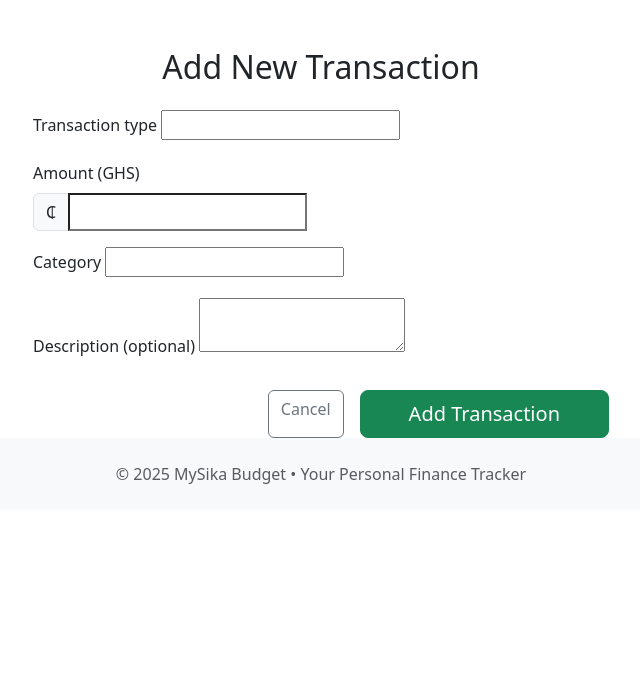
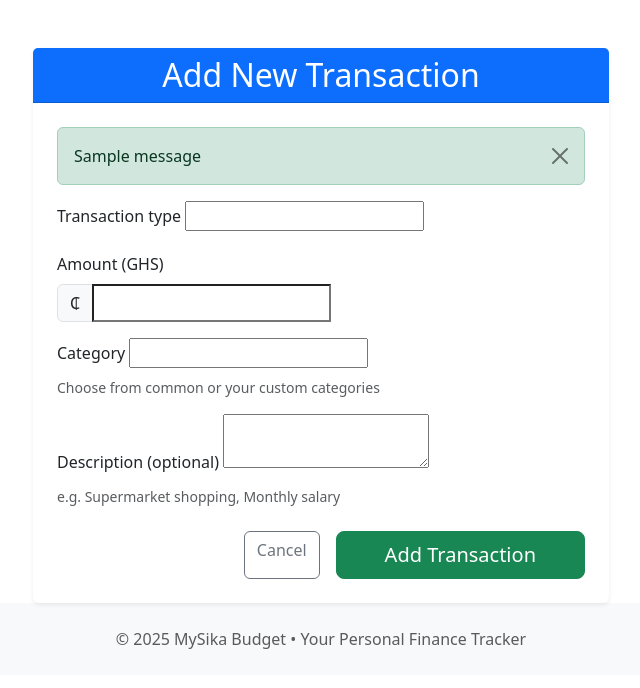
Before and after one commit to alphagammareal/alx_backend_capstone, a Django app: template Capstone_Project-MySika_Budget/mysika_budget/templates/transactions/add.html in a window 1280 px wide. Shown: the part 56-744 px from the top of the page, without its empty margins (319-959 px from the left). Run offline with Django 5.2, Linux system fonts and the light colour scheme; the template is opened without the code that fills it, so the values that code supplies are empty, except form fields; tables that the repository leaves empty hold one stand-in row (values such as "Sample post"); one stand-in notice (Sample message) is shown; form fields are guessed from the names that the template uses.

Commit message:
error after trying to add food expenses: fixed

```diff
--- a/Capstone_Project-MySika_Budget/mysika_budget/templates/transactions/add.html
+++ b/Capstone_Project-MySika_Budget/mysika_budget/templates/transactions/add.html
@@ -1,15 +1,22 @@
+<!-- templates/transactions/add.html -->
+
 {% extends 'base.html' %}
-{% load model_tags %}
+{% load static %}
 
 {% block title %}Add Transaction{% endblock %}
 
 {% block content %}
 <div class="container mt-5" style="max-width: 600px;">
-    <h2 class="mb-4 text-center">Add New Transaction</h2>
+    <div class="card shadow-sm border-0">
+        <div class="card-header bg-primary text-white text-center">
+            <h2 class="mb-0">Add New Transaction</h2>
+        </div>
+        <div class="card-body p-4">
 
+            <!-- Form Errors -->
             {% if form.errors %}
                 <div class="alert alert-danger alert-dismissible fade show" role="alert">
-            <strong>Please correct the errors below:</strong>
+                    <strong>Please fix the following errors:</strong>
                     <ul class="mb-0 mt-2">
                         {% for field in form %}
                             {% for error in field.errors %}
@@ -20,40 +27,77 @@
                             <li>{{ error }}</li>
                         {% endfor %}
                     </ul>
-            <button type="button" class="btn-close" data-bs-dismiss="alert"></button>
+                    <button type="button" class="btn-close" data-bs-dismiss="alert" aria-label="Close"></button>
                 </div>
             {% endif %}
 
-    <form method="post">
+            <!-- Success Message (optional, if you add messages later) -->
+            {% if messages %}
+                {% for message in messages %}
+                    <div class="alert alert-success alert-dismissible fade show" role="alert">
+                        {{ message }}
+                        <button type="button" class="btn-close" data-bs-dismiss="alert"></button>
+                    </div>
+                {% endfor %}
+            {% endif %}
+
+            <form method="post" novalidate>
                 {% csrf_token %}
 
+                <!-- Transaction Type -->
                 <div class="mb-3">
-            <label class="form-label">{{ form.transaction_type.label }}</label>
+                    <label for="{{ form.transaction_type.id_for_label }}" class="form-label">
+                        {{ form.transaction_type.label }}
+                    </label>
                     {{ form.transaction_type }}
+                    {% if form.transaction_type.help_text %}
+                        <div class="form-text">{{ form.transaction_type.help_text }}</div>
+                    {% endif %}
                 </div>
 
+                <!-- Amount -->
                 <div class="mb-3">
-            <label class="form-label">{{ form.amount.label }} (GHS)</label>
+                    <label for="{{ form.amount.id_for_label }}" class="form-label">
+                        {{ form.amount.label }} (GHS)
+                    </label>
                     <div class="input-group">
                         <span class="input-group-text">₵</span>
                         {{ form.amount }}
                     </div>
+                    {% if form.amount.errors %}
+                        <div class="text-danger small mt-1">{{ form.amount.errors|join:", " }}</div>
+                    {% endif %}
                 </div>
 
+                <!-- Category -->
                 <div class="mb-3">
-            <label class="form-label">{{ form.category.label }}</label>
+                    <label for="{{ form.category.id_for_label }}" class="form-label">
+                        {{ form.category.label }}
+                    </label>
                     {{ form.category }}
+                    <div class="form-text">Choose from common or your custom categories</div>
                 </div>
 
+                <!-- Description -->
                 <div class="mb-4">
-            <label class="form-label">{{ form.description.label }} (optional)</label>
+                    <label for="{{ form.description.id_for_label }}" class="form-label">
+                        {{ form.description.label }} (optional)
+                    </label>
                     {{ form.description }}
+                    <div class="form-text">e.g. Supermarket shopping, Monthly salary</div>
                 </div>
 
+                <!-- Buttons -->
                 <div class="d-grid gap-2 d-md-flex justify-content-md-end">
-            <a href="{% url 'transaction-list' %}" class="btn btn-outline-secondary me-md-2">Cancel</a>
-            <button type="submit" class="btn btn-success btn-lg px-5">Add Transaction</button>
+                    <a href="{% url 'transaction-list' %}" class="btn btn-outline-secondary me-md-2">
+                        Cancel
+                    </a>
+                    <button type="submit" class="btn btn-success btn-lg px-5">
+                        Add Transaction
+                    </button>
                 </div>
             </form>
         </div>
+    </div>
+</div>
 {% endblock %}
--- a/Capstone_Project-MySika_Budget/mysika_budget/transactions/views.py
+++ b/Capstone_Project-MySika_Budget/mysika_budget/transactions/views.py
@@ -69,7 +69,7 @@ class TransactionCreateView(LoginRequiredMixin, CreateView):
     """
     model = Transaction
     form_class = TransactionForm
-    template_name = "transactions/transaction_form.html"
+    template_name = "transactions/add.html"
     success_url = reverse_lazy("transaction-list")
 
     def get_form_kwargs(self):
```
Lines whose indentation alone changed are shown as unchanged.
